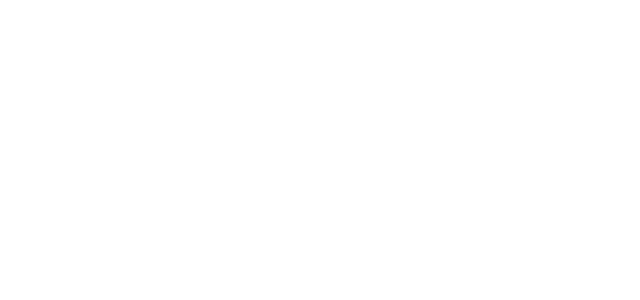
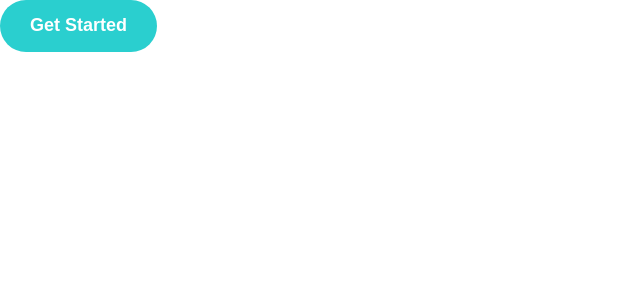
Before and after one commit to PirskiyMI/URL-shortening, a React (Vite) app: page / in a window 1280 px wide. Shown: the top 300 px of the page, without its empty margins (0-640 px from the left). Built offline with nearby package versions, Linux system fonts and the light colour scheme.

Commit message:
Create button entity

```diff
--- a/package.json
+++ b/package.json
@@ -11,7 +11,8 @@
   },
   "dependencies": {
     "react": "^18.2.0",
-    "react-dom": "^18.2.0"
+    "react-dom": "^18.2.0",
+    "sass": "^1.62.1"
   },
   "devDependencies": {
     "@types/react": "^18.0.37",
--- a/src/App.tsx
+++ b/src/App.tsx
@@ -1,5 +1,7 @@
+import { Button } from "./assets/components/Button/Button";
+
 function App() {
-   return <></>;
+   return <div> <Button onClick={() => {console.log('Нажата')}}>Get started</Button></div>;
 }
 
 export default App;
--- /dev/null
+++ b/src/assets/components/Button/Button.module.scss
@@ -0,0 +1,12 @@
+.button {
+   padding: 15px 30px;
+   font-weight: var(--fw-bold);
+   text-transform: capitalize;
+   color: white;
+   background-color: var(--color-primary-cyan);
+   border-radius: 30px;
+   transition: opacity ease .2s;
+   &:hover {
+      opacity: 0.6;
+   }
+}
--- /dev/null
+++ b/src/assets/components/Button/Button.tsx
@@ -0,0 +1,10 @@
+import styles from './Button.module.scss';
+import { ButtonProps } from './types';
+
+export const Button = ({ children, onClick }: ButtonProps) => {
+   return (
+      <button type="button" className={styles.button} onClick={onClick}>
+         {children}
+      </button>
+   );
+};
--- /dev/null
+++ b/src/assets/components/Button/types.ts
@@ -0,0 +1,4 @@
+export interface ButtonProps {
+   onClick?: () => void;
+   children: React.ReactNode;
+}
--- /dev/null
+++ b/src/assets/types/index.d.ts
@@ -0,0 +1 @@
+declare module '*.module.scss';
--- a/src/index.css
+++ b/src/index.css
@@ -8,6 +8,13 @@
 a {
    color: inherit;
    text-decoration: none;
+}
+
+button {
+   border: none;
+   background: none;
+   font-size: inherit;
+   line-height: inherit;
 }
 
 :root {
```
Also changed, not shown: src/assets/components/Button/index.ts (added), 1 other file (tests, documents, lock files or other folders).
